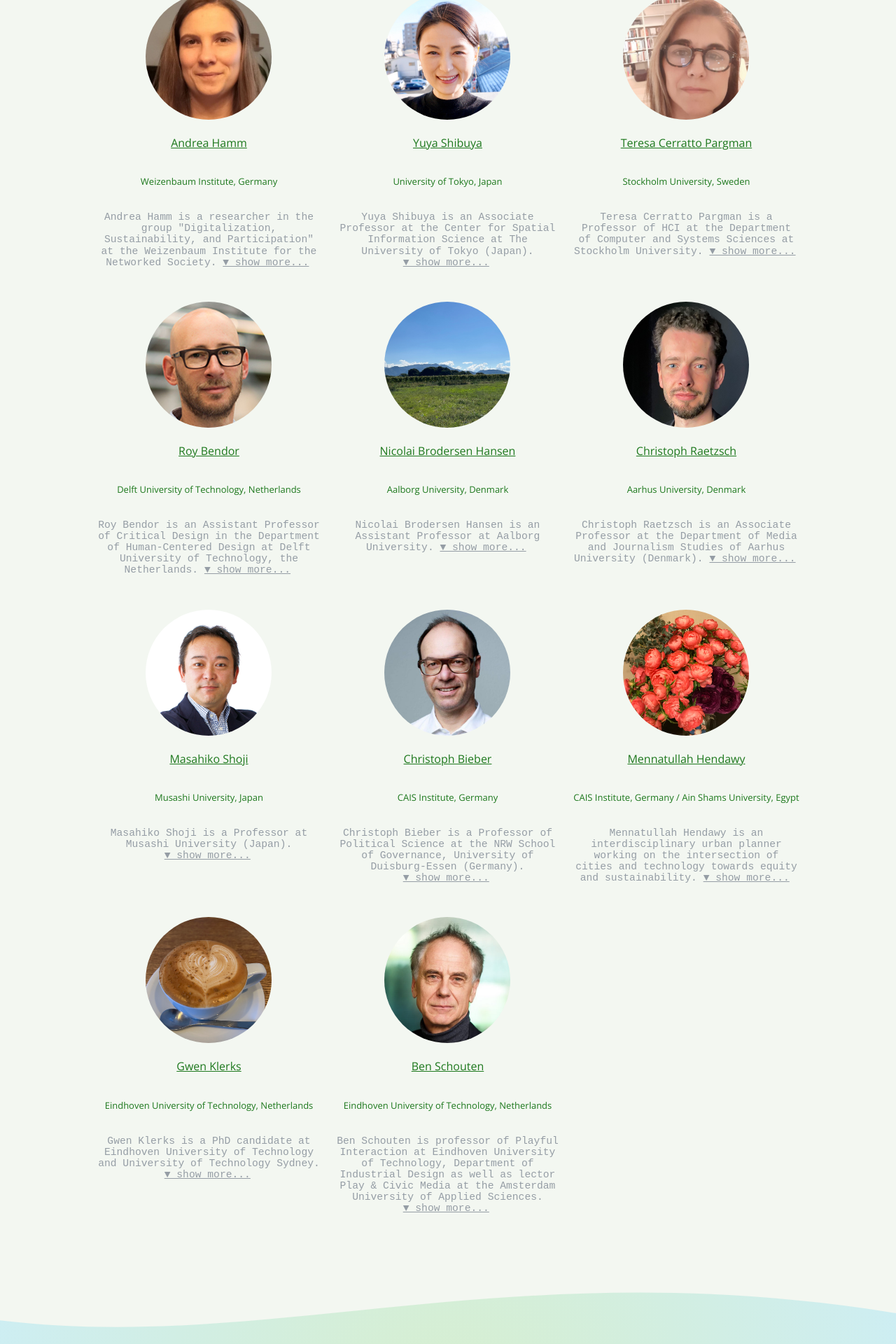
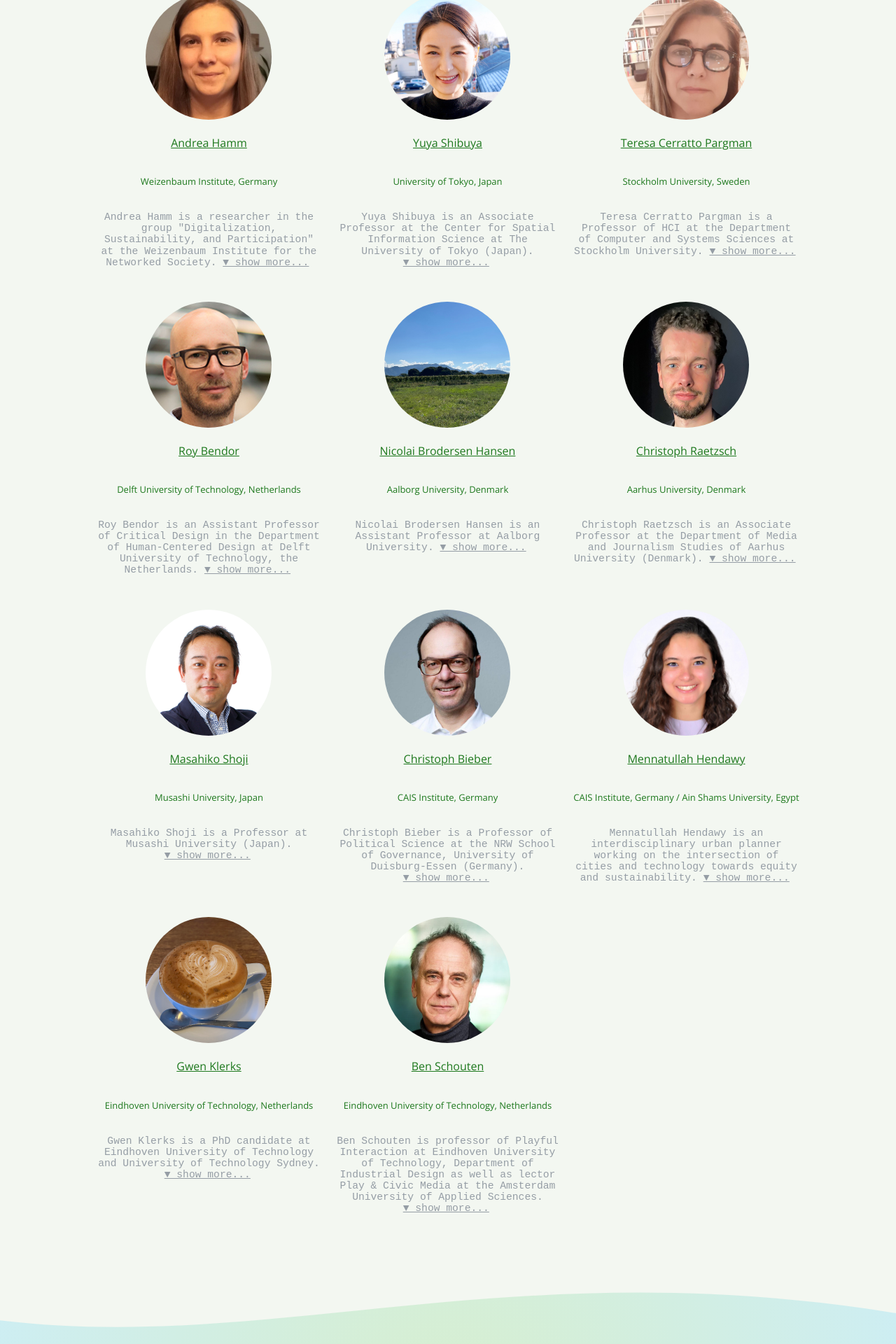
Before and after one commit to discontinued-civictech/discontinued-civictech.github.io, a Jekyll site: the page built from organizers.md, in a window 1280 px wide. Shown: the part 698-2618 px from the top of the page at 70% size. Built offline with Jekyll 4.4.1, drawn with Linux system fonts in a browser that asks for light colours; our own code applies the rules of GitHub Pages for plain Markdown files.

Commit message:
Update organizers.md

```diff
--- a/organizers.md
+++ b/organizers.md
@@ -173,8 +173,8 @@ layout: default
       </div>
     </div>
   <div class="column">
-  <a href="">
-    <img src="files/profile_photos/avatar7.jpeg" class="profile-photo">
+  <a href="https://www.linkedin.com/in/mhendawy">
+    <img src="files/profile_photos/MennatullahHendawy.jpeg" class="profile-photo">
         <div class="profile-name">
             Mennatullah Hendawy
         </div>
```
Also changed, not shown: files/profile_photos/MennatullahHendawy.jpeg (added).
